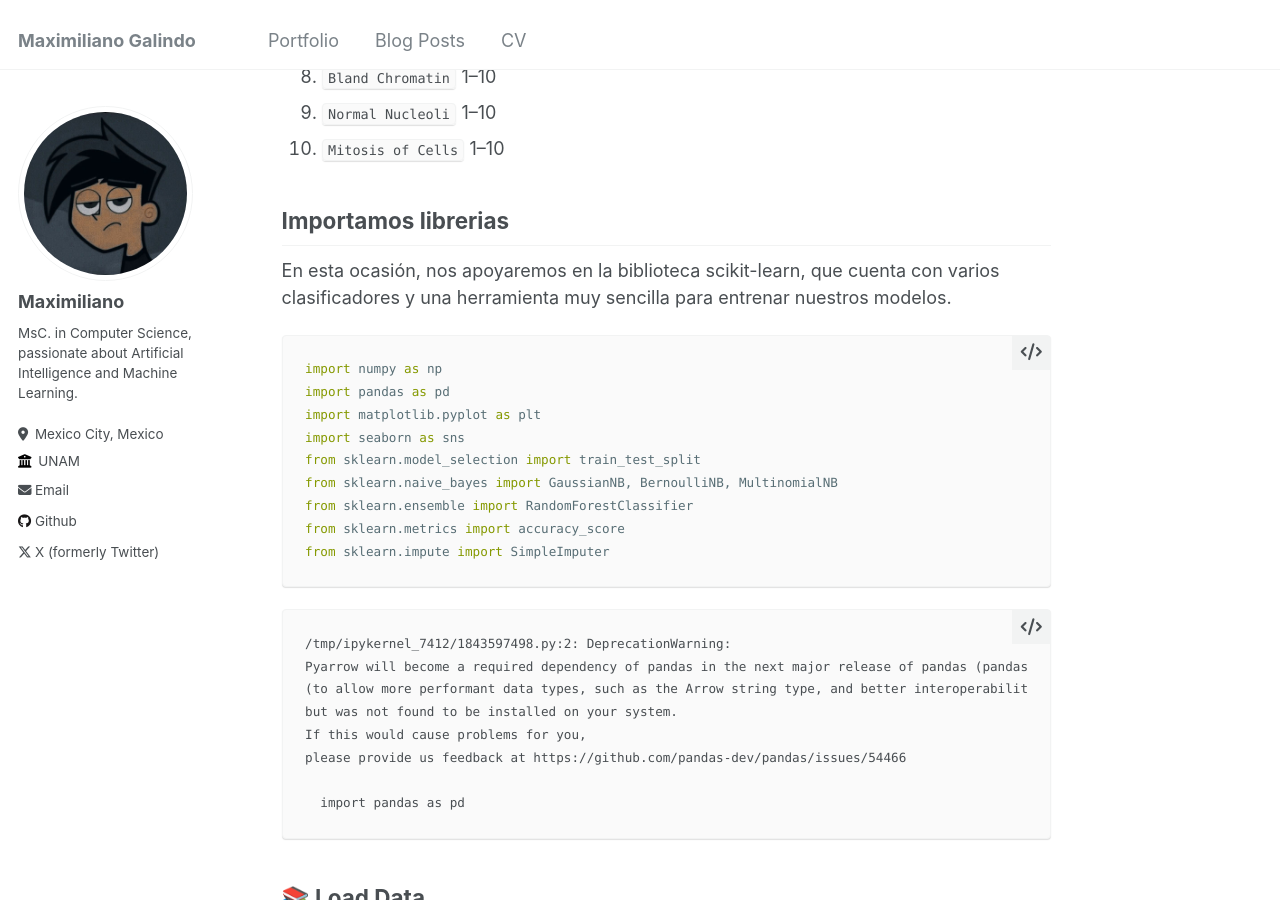
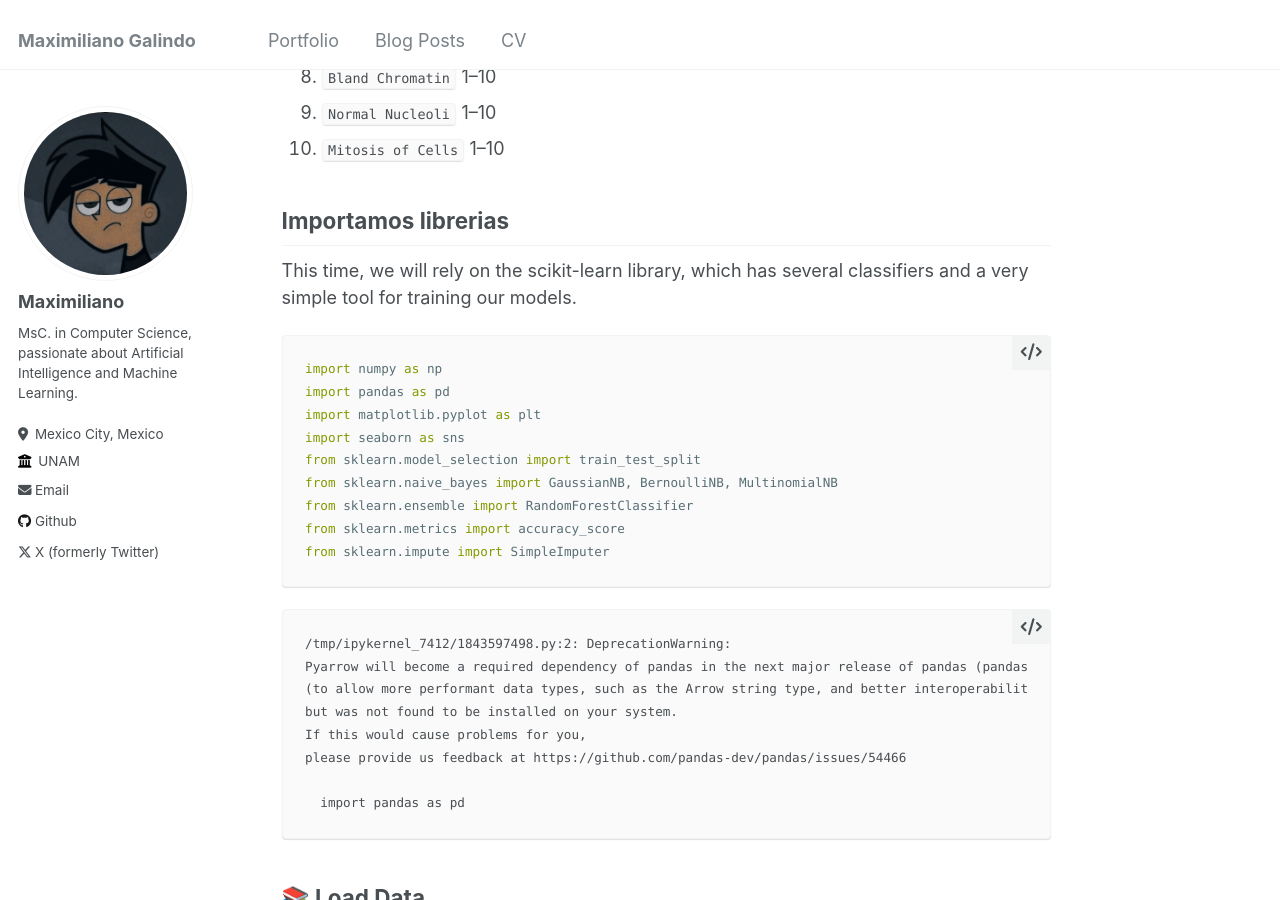
Before and after one commit to MaxGalindo150/blog, a Jekyll site: the page built from _portfolio/portfolio-6.md, in a window 1280 px wide and 900 px high, scrolled down 469 px. Built offline with Jekyll 4.4.1, drawn with Linux system fonts in a browser that asks for light colours.

Commit message:
breast cancer

```diff
--- a/_portfolio/portfolio-6.md
+++ b/_portfolio/portfolio-6.md
@@ -23,7 +23,7 @@ In this notebook, we present the project of training a naive Bayesian classifier
 ## Importamos librerias
 
 
-En esta ocasión, nos apoyaremos en la biblioteca scikit-learn, que cuenta con varios clasificadores y una herramienta muy sencilla para entrenar nuestros modelos.
+This time, we will rely on the scikit-learn library, which has several classifiers and a very simple tool for training our models.
 
 
 
```
